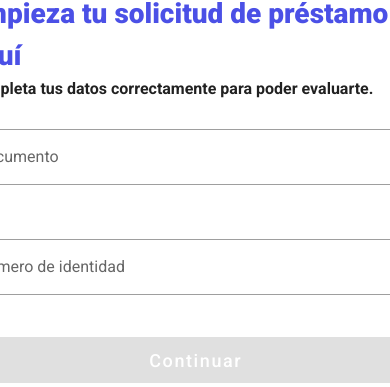
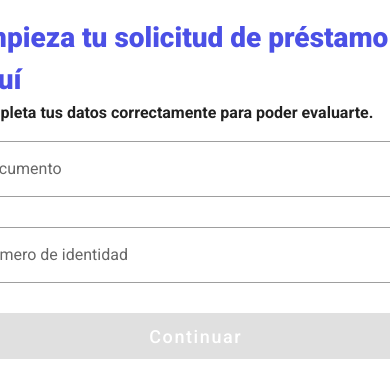
Before and after one commit to Iamoscarbc/moray-fe, a Nuxt app: page / in a window 390 px wide. Shown: the part 416-803 px from the top of the page. Built offline with nearby package versions, Linux system fonts and the light colour scheme; what vue2-transitions would draw is missing.

Commit message:
changes for ismobile

```diff
--- a/src/pages/index.vue
+++ b/src/pages/index.vue
@@ -5,7 +5,7 @@
       <strong>Completa tus datos correctamente para poder evaluarte.</strong>
     </span>
     <v-form v-model="valid">
-      <v-row :no-gutters="!isMobile">
+      <v-row :no-gutters="isMobile">
         <v-col cols="12" md="4">
           <v-select
             :items="['DNI', 'CE']"
```
